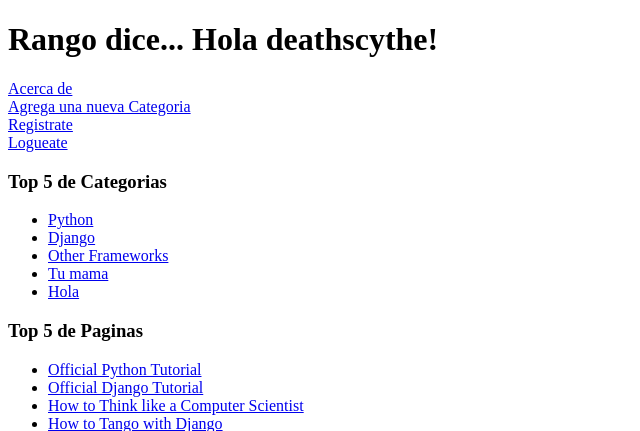
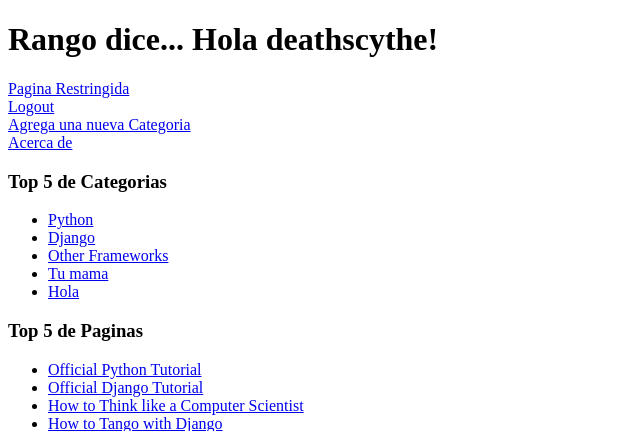
Before and after one commit to DeathscytheH/rango, a Django app: page /rango/ in a window 1280 px wide. Shown: the top 431 px of the page, without its empty margins (0-640 px from the left). Run offline with Django 3.2, Linux system fonts and the light colour scheme; a user stored in the database is signed in; data comes from the database, SQL or seed files in the repository; both versions use the stored data as it was after the commit; parts of the project's set-up code (start-up, migrations or seed data) failed here and were passed over.

Commit message:
Chapter 8
Completo

```diff
--- a/tango_with_django/rango/urls.py
+++ b/tango_with_django/rango/urls.py
@@ -11,4 +11,6 @@ urlpatterns=patterns( '',
     url(r'^category/(?P<category_name_url>\w+)/add_page/$', views.add_page, name='add_page'),
     url(r'^register/$', views.register, name='register'),
     url(r'^login/$', views.user_login, name='user_login'),
+    url(r'^restricted/', views.restricted, name='restricted'),
+    url(r'^logout/$', views.user_logout, name='logout'),
     )
--- a/tango_with_django/rango/views.py
+++ b/tango_with_django/rango/views.py
@@ -16,7 +16,21 @@ from django.template import RequestContext
 from django.shortcuts import render_to_response
 from rango.models import Category, Page
 from rango.forms import CategoryForm, PageForm, UserForm, UserProfileForm
-from django.contrib.auth import authenticate, login
+from django.contrib.auth import authenticate, login, logout
+from django.contrib.auth.decorators import login_required
+
+#Para desloguearse requiere estar logueado
+@login_required
+def user_logout(request):
+    #El usuario esta logueamo, solo lo deslogueamos
+    logout(request)
+
+    #Lo redireccionamos al home
+    return HttpResponseRedirect('/rango/')
+
+@login_required
+def restricted(request):
+    return HttpResponse('Lo puedes ver porque estas logueado.')
 
 def user_login(request):
     context = RequestContext(request)
@@ -108,7 +122,7 @@ def register(request):
     #Renderizamos el template dependiendo del contexto
     return render_to_response('rango/register.html', {'user_form':user_form, 'profile_form':profile_form, 'registered':registered}, context)
 
-
+@login_required
 def add_page(request, category_name_url):
     context = RequestContext(request)
 
@@ -147,6 +161,7 @@ def add_page(request, category_name_url):
 
     return render_to_response('rango/add_page.html',{'category_name_url':category_name_url, 'category_name': category_name, 'form':form}, context)
 
+@login_required
 def add_category(request):
     context = RequestContext(request)
 
--- a/tango_with_django/tango_with_django/settings.py
+++ b/tango_with_django/tango_with_django/settings.py
@@ -142,6 +142,9 @@ INSTALLED_APPS = (
 
 SESSION_SERIALIZER = 'django.contrib.sessions.serializers.JSONSerializer'
 
+#URL del Login
+LOGIN_URL = '/rango/login/'
+
 # A sample logging configuration. The only tangible logging
 # performed by this configuration is to send an email to
 # the site admins on every HTTP 500 error when DEBUG=False.
--- a/tango_with_django/templates/rango/index.html
+++ b/tango_with_django/templates/rango/index.html
@@ -10,15 +10,20 @@
 <body>
     {% if user.is_authenticated %}
         <h1>Rango dice... Hola {{ user.username }}!</h1>
+
+        <a href="/rango/restricted/">Pagina Restringida</a><br>
+        <a href="/rango/logout/">Logout</a><br>
     {% else %}
         <h1>Rango dice... Hola Mundo</h1>
+
+        <a href="/rango/register/">Registrate</a><br>
+        <a href="/rango/login">Logueate</a><br>
+
     {% endif %}
     <!--
     Hola Mundo! <strong> {{boldmessage}}</strong><br>-->
+    <a href="/rango/add_category">Agrega una nueva Categoria</a><br>
     <a href="/rango/about">Acerca de</a><br>
-    <a href="/rango/add_category">Agrega una nueva Categoria</a><br>
-    <a href="/rango/register/">Registrate</a><br>
-    <a href="/rango/login">Logueate</a><br>
     <h3>Top 5 de Categorias</h3>
     {% if categories %}
         <ul>
```
Also changed, not shown: README.md, tango_with_django/rango.db.
